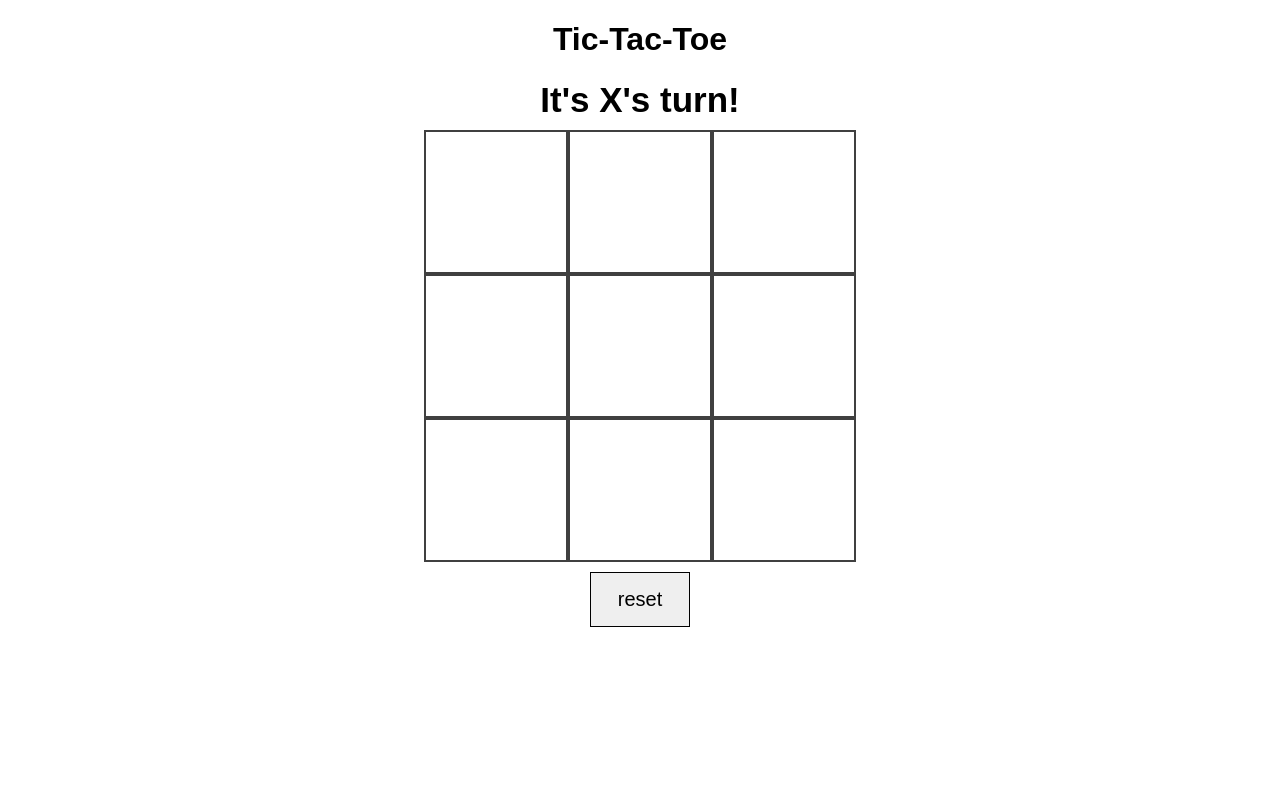
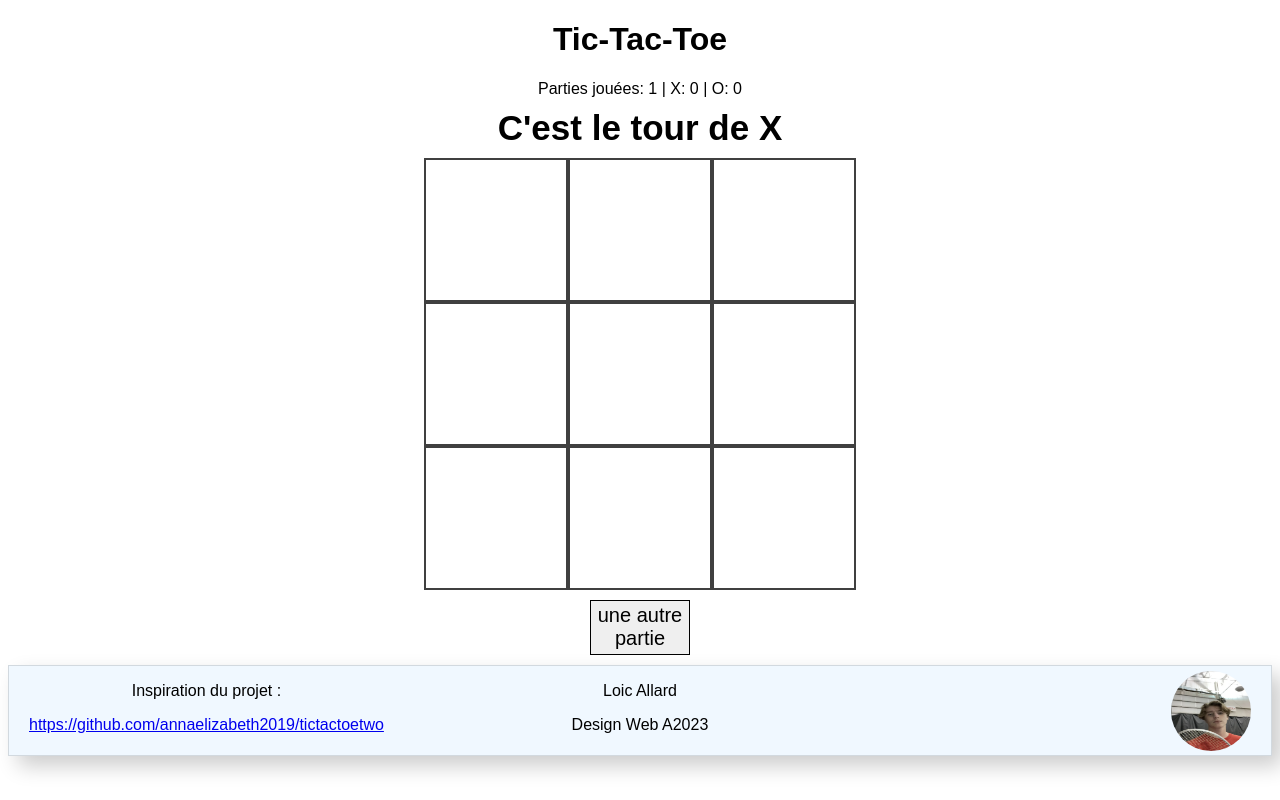
Before and after one commit to Loicallard/Loicallard.github.io, a plain HTML site: page index.html in a window 1280 px wide. Drawn offline with Linux system fonts and the light colour scheme.

Commit message:
https://github.com/Loicallard/Loicallard.github.io.git

```diff
--- a/css/style.css
+++ b/css/style.css
@@ -1,7 +1,10 @@
+@import url('https://fonts.googleapis.com/css2?family=Orbitron&display=swap');
+
+
 body {
     text-align: center;
     font-family: Arial, Helvetica, sans-serif;
-    }
+}
 
 
 h2 {
@@ -43,6 +46,7 @@ h2 {
     display: flex;
     align-items: center;
     justify-content: center;
+    font-family: "Orbitron";
 }
 
 
@@ -54,3 +58,22 @@ h2 {
     width: 100px;
     margin: 10px;
 }
+
+.info {
+    border: 1px solid rgba(0, 0, 0, 0.126);
+    background-color: aliceblue;
+    box-shadow: 10px 10px 20px 0px rgba(0, 0, 0, 0.2);
+    display: flex;
+    justify-content: space-between;
+    padding-left: 20px;
+    padding-right: 20px;
+}
+
+.nom {
+    padding-right: 275px;
+}
+
+@font-face {
+    font-family: "Orbitron";
+    src: url("https://fonts.googleapis.com/css2?family=Orbitron&display=swap");
+}
--- a/index.html
+++ b/index.html
@@ -9,11 +9,12 @@
     <!-- And this is how we link up the JS! -->
     <script defer src="js/main.js"></script>
     <!-- A fun title -->
-    <title>Empowering Tic Tac Toe for the Good of Humanity</title>
+    <title>Tic-Tac-Toe au service de l'humanité</title>
 </head>
 <body>
     <h1>Tic-Tac-Toe</h1>
-    <h2>It's X's turn!</h2>
+    <div id="game-stats">Parties jouées: 0 | X: 0 | O: 0</div>
+    <h2>C'est le tour de X !</h2>
     <!-- Many websites are just divs on divs on divs. -->
     <div class="flex-container flex-column">
         <div class="flex-container flex-wrap" id="board">
@@ -28,7 +29,31 @@
         <div class="square"></div>
         </div>
         <!-- I added a little reset button because our users are going to want to play round after round of our glorious game without ever refreshing the browser! -->
-        <button id="reset-button">reset</button>
+        <button id="reset-button">une autre partie</button>
     </div>
+
+
+    <footer>
+        <div class="info">
+            <div>
+
+                <p>Inspiration du projet :</p>
+
+                <a href="https://github.com/annaelizabeth2019/tictactoetwo"> https://github.com/annaelizabeth2019/tictactoetwo </a>
+            </div>
+
+            <div class="nom">
+                <p>Loic Allard</p>
+
+                <p>Design Web A2023</p>
+            </div>
+
+            <div>
+                <a href="mailto:allardloic@icloud.com">
+                    <img src="Screenshot 2023-12-06 133404.png" alt="Loic Allard" style="border-radius: 50%; width: 80px; height: 80px; margin-top: 5px;">
+                </a>
+            </div>
+        </div>
+    </footer>
 </body>
 </html>
--- a/js/main.js
+++ b/js/main.js
@@ -15,6 +15,9 @@ const winningCombos = [
 let board;
 let turn = 'X';
 let win;
+let gamesPlayed = 0;
+let xWins = 0;
+let oWins = 0;
 
 /*----- cached element references -----*/
 
@@ -52,6 +55,8 @@ function init() {
     '', '', '',
     '', '', ''
     ];
+    win = null;
+    gamesPlayed++;
     render();
 };
 
@@ -60,7 +65,15 @@ function render() {
     //this moves the value of the board item into the squares[idx]
     squares[index].textContent = mark;
     });
-    messages.textContent = win === 'T' ? `That's a tie, queen!` : win ? `${win} wins the game!` : `It's ${turn}'s turn!`;
+    if (win === 'X') {
+        xWins++;
+    } else if (win === 'O') {
+        oWins++;
+    }
+
+    messages.textContent = win === 'T' ? `Matche null!` : win ? `${win} a gagner!` : `C'est le tour de ${turn}`;
+
+    document.getElementById('game-stats').textContent = `Parties jouées: ${gamesPlayed} | X: ${xWins} | O: ${oWins}`;
     };
 
 init();
```
Also changed, not shown: Pantry.otf (added), Screenshot 2023-12-06 133404.png (added), X Horror X.ttf (added).
